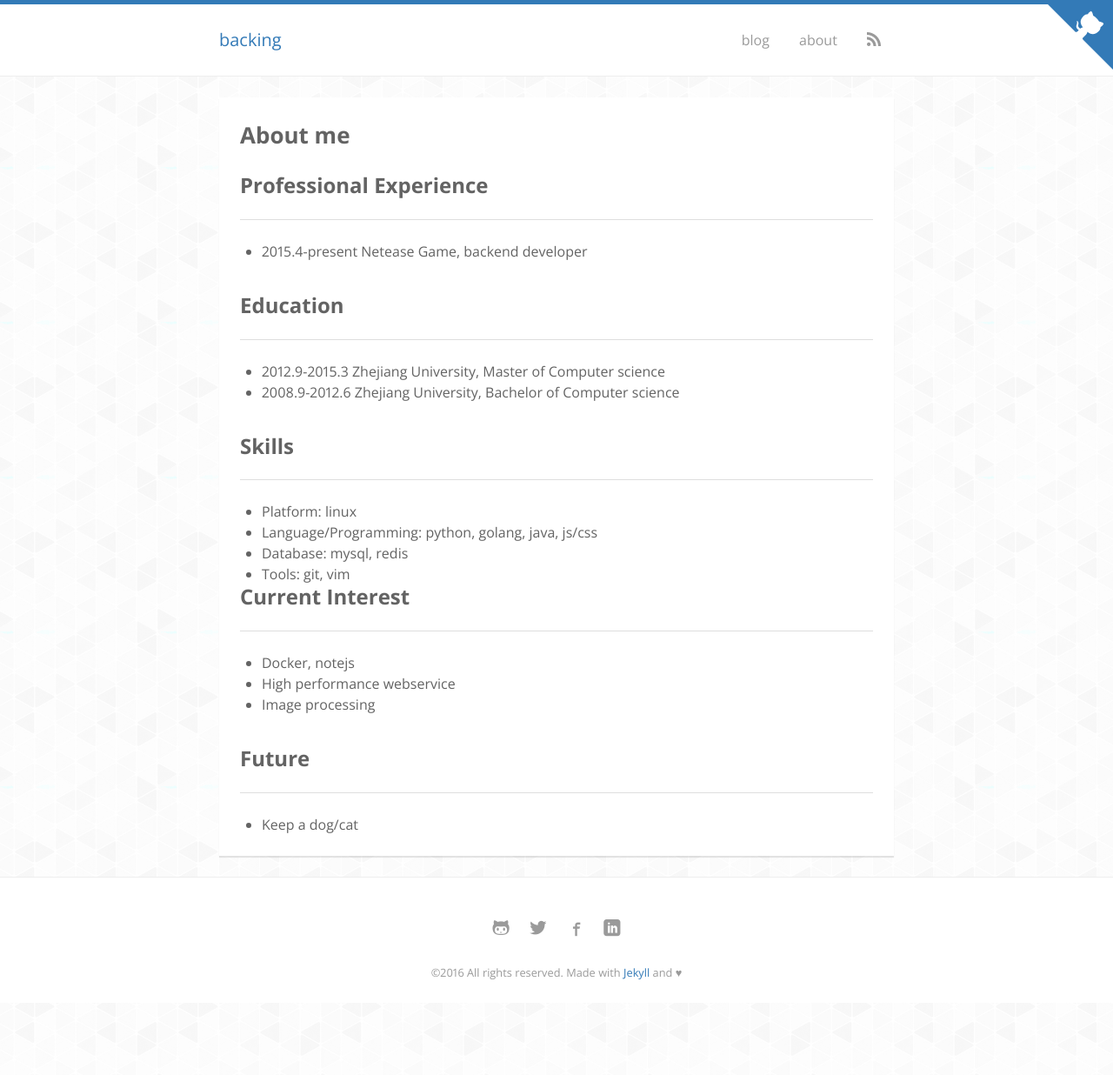
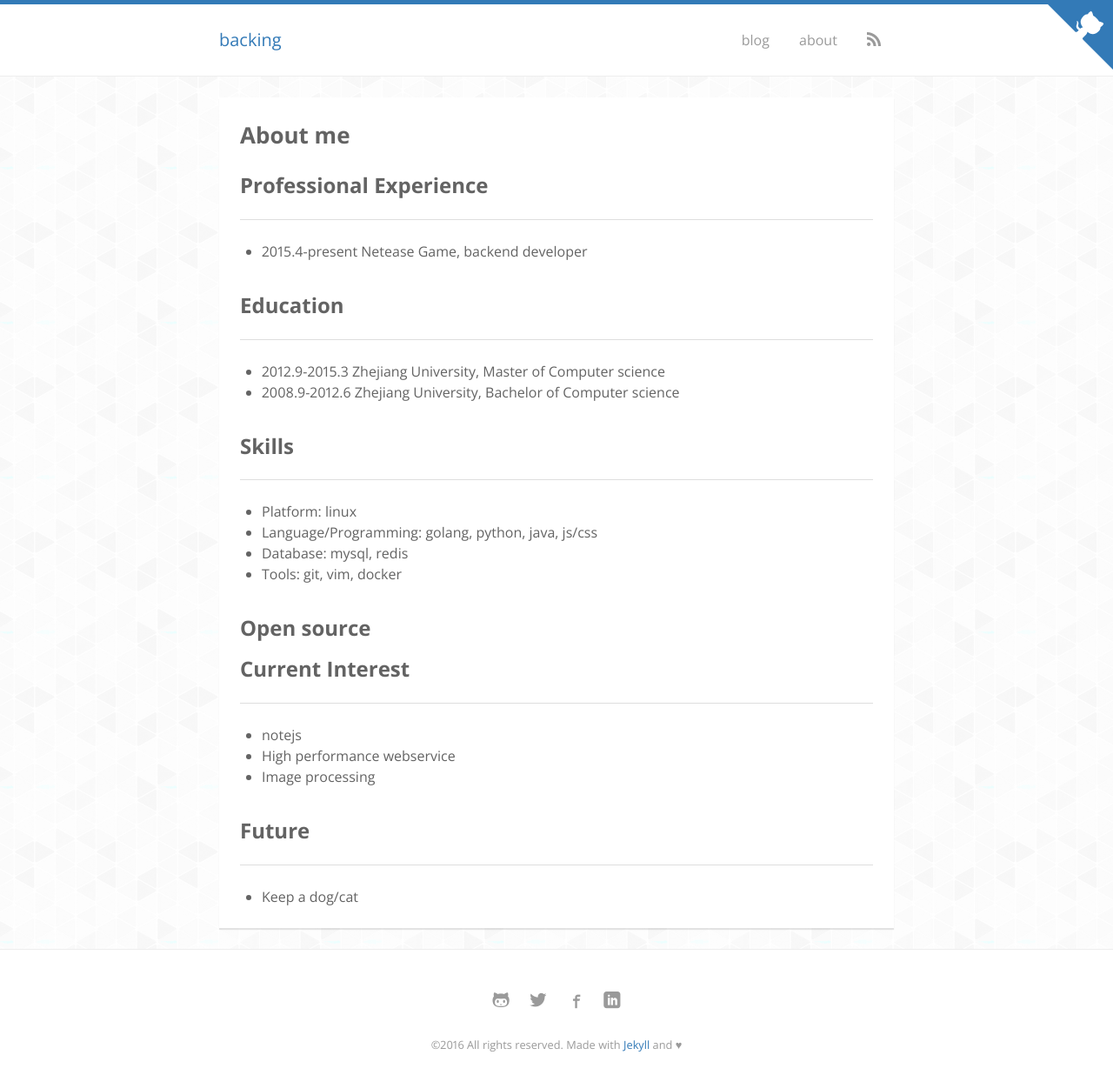
Before and after one commit to kuangchanglang/kuangchanglang.github.io, a Jekyll site: the page built from about.md, in a window 1280 px wide. Shown: the whole page at 87% size. Built offline with Jekyll 4.4.1, drawn with Linux system fonts in a browser that asks for light colours; nearby versions of some CDN libraries; some web fonts are replaced; before the commit the page ends 1153 px from its top, so only the background shows below that.

Commit message:
update: profile

```diff
--- a/_config.yml
+++ b/_config.yml
@@ -38,7 +38,7 @@ disqus_site_shortname: "kuangchanglang"
 author:
   name      : Changlang Kuang
   job       : Growing Backend Programmer
-  bio       : "Make it easier"
+  bio       : "Make it work, then better"
   thumb     : /images/author.jpg
   email     : kuangchanglang@163.com
   url       : http://kuangchanglang.com
--- a/about.md
+++ b/about.md
@@ -21,14 +21,18 @@ permalink: /about/
 ### Skills
 ---------------------
 -   Platform: linux
--   Language/Programming: python, golang, java, js/css
+-   Language/Programming: golang, python, java, js/css
 -   Database: mysql, redis
--   Tools: git, vim
+-   Tools: git, vim, docker
+
 <br>
+
+### Open source
+
 
 ### Current Interest
 ---------------------
--   Docker, notejs
+-   notejs
 -   High performance webservice
 -   Image processing
 
```
